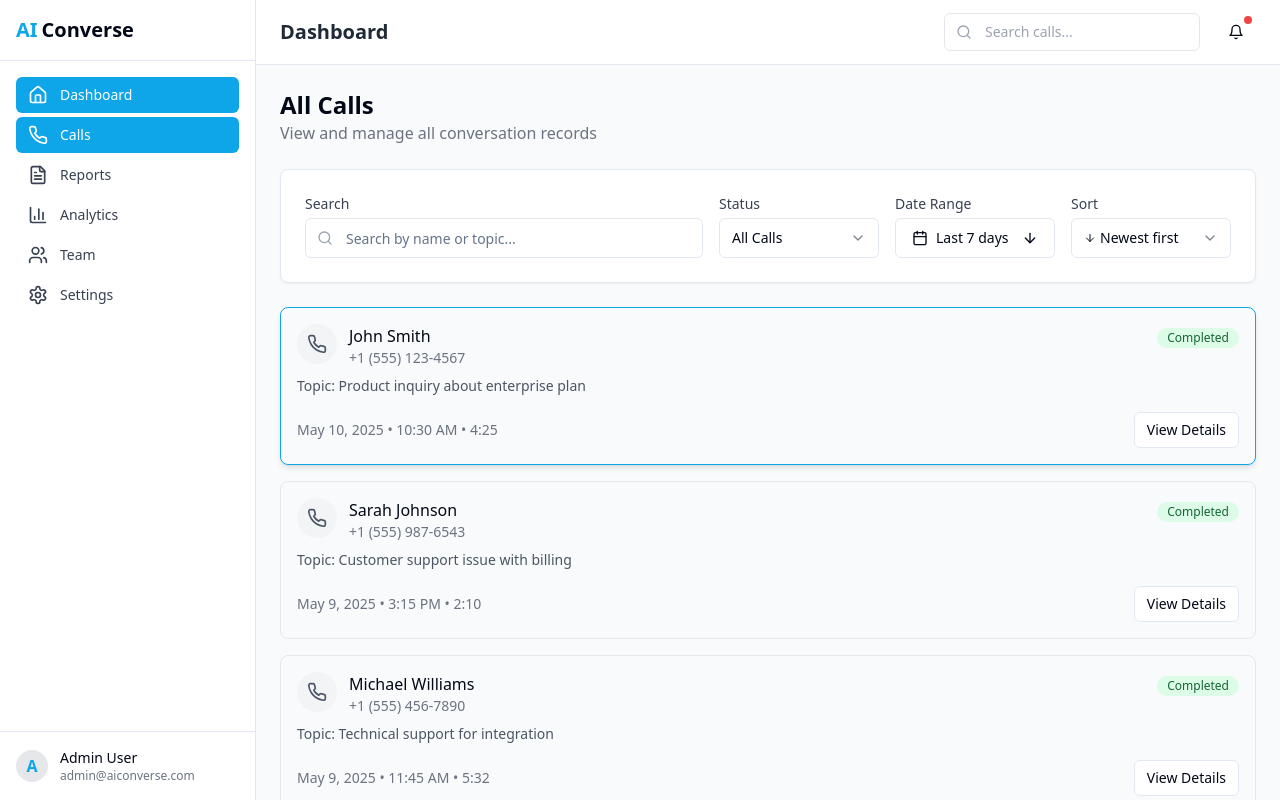
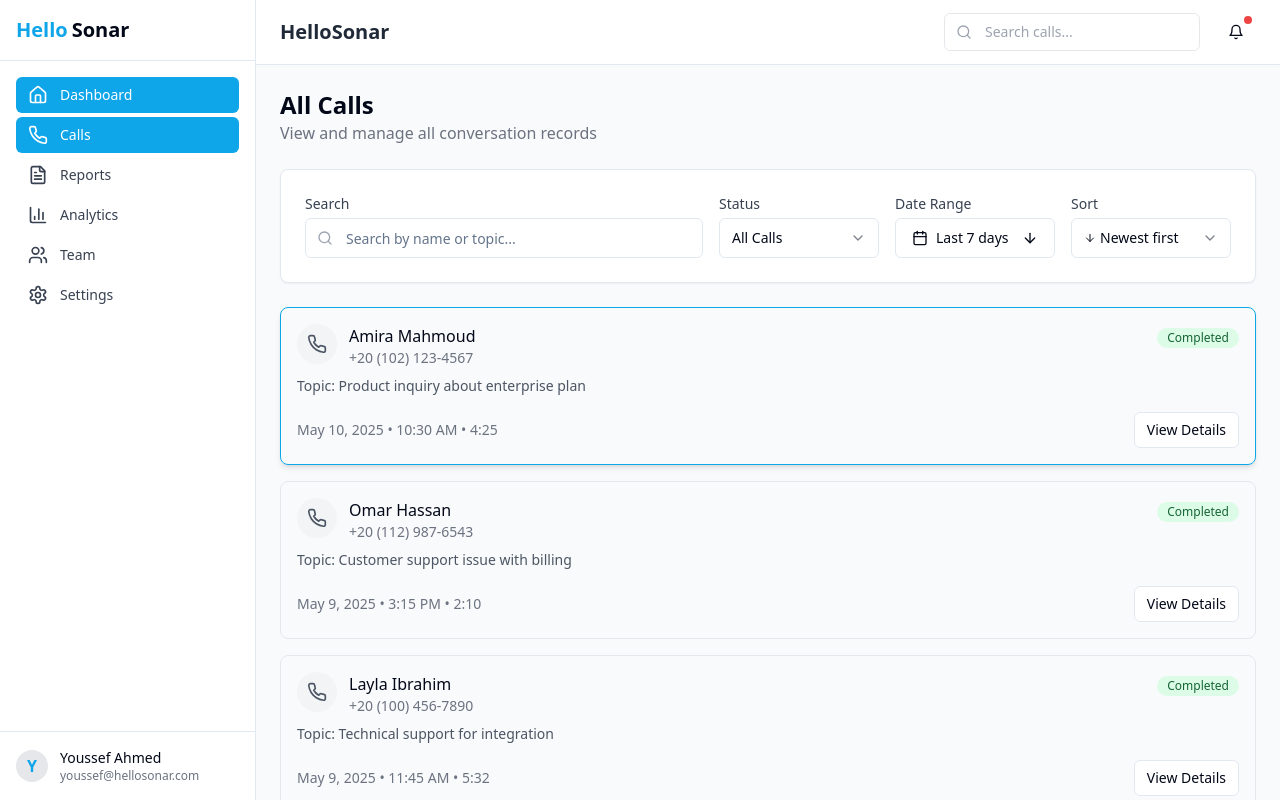
Before and after one commit to sino-private/ai-voice-insight-hub, a React (Vite) app: page /calls in a window 1280 px wide. Built offline with nearby package versions, Linux system fonts and the light colour scheme.

Commit message:
Rename dashboard elements
Update dashboard elements to reflect new company name and user names.

```diff
--- a/index.html
+++ b/index.html
@@ -4,12 +4,12 @@
   <head>
     <meta charset="UTF-8" />
     <meta name="viewport" content="width=device-width, initial-scale=1.0" />
-    <title>AI Converse Dashboard</title>
-    <meta name="description" content="AI Converse - Conversational AI Platform Dashboard" />
-    <meta name="author" content="AI Converse" />
+    <title>HelloSonar Dashboard</title>
+    <meta name="description" content="HelloSonar - Conversational AI Platform Dashboard" />
+    <meta name="author" content="HelloSonar" />
 
-    <meta property="og:title" content="AI Converse Dashboard" />
-    <meta property="og:description" content="AI Converse - Conversational AI Platform Dashboard" />
+    <meta property="og:title" content="HelloSonar Dashboard" />
+    <meta property="og:description" content="HelloSonar - Conversational AI Platform Dashboard" />
     <meta property="og:type" content="website" />
     <meta property="og:image" content="https://lovable.dev/opengraph-image-p98pqg.png" />
 
--- a/src/components/dashboard/CallDetails.tsx
+++ b/src/components/dashboard/CallDetails.tsx
@@ -17,10 +17,10 @@ const CallDetails = ({ callId }: CallDetailsProps) => {
   const callData = {
     id: "call-001",
     customer: {
-      name: "John Smith",
-      phone: "+1 (555) 123-4567",
-      company: "Acme Corp",
-      email: "john@acmecorp.com"
+      name: "Amira Mahmoud",
+      phone: "+20 (102) 123-4567",
+      company: "Cairo Electronics",
+      email: "amira@cairoelectronics.com"
     },
     date: "May 10, 2025",
     time: "10:30 AM",
@@ -28,29 +28,29 @@ const CallDetails = ({ callId }: CallDetailsProps) => {
     status: "completed",
     topic: "Product inquiry about enterprise plan",
     transcript: [
-      { speaker: "AI", text: "Hello, thank you for calling AI Converse. How can I assist you today?", time: "0:00" },
+      { speaker: "AI", text: "Hello, thank you for calling HelloSonar. How can I assist you today?", time: "0:00" },
       { speaker: "Customer", text: "Hi, I'm interested in learning more about your enterprise plan.", time: "0:05" },
       { speaker: "AI", text: "I'd be happy to tell you about our enterprise plan. It includes unlimited calls, priority support, and custom AI training.", time: "0:12" },
       { speaker: "Customer", text: "That sounds good. What about pricing?", time: "0:24" },
       { speaker: "AI", text: "Our enterprise plan starts at $999 per month and scales based on usage. Would you like me to have one of our account executives reach out to discuss your specific needs?", time: "0:30" },
-      { speaker: "Customer", text: "Yes, that would be helpful. My email is john@acmecorp.com.", time: "0:45" },
+      { speaker: "Customer", text: "Yes, that would be helpful. My email is amira@cairoelectronics.com.", time: "0:45" },
       { speaker: "AI", text: "Perfect! I've noted your email. An account executive will reach out within the next 24 hours. Is there anything else I can help you with today?", time: "0:52" },
       { speaker: "Customer", text: "No, that's all for now. Thank you.", time: "1:05" },
-      { speaker: "AI", text: "Thank you for your interest in AI Converse. Have a great day!", time: "1:10" }
+      { speaker: "AI", text: "Thank you for your interest in HelloSonar. Have a great day!", time: "1:10" }
     ],
-    summary: "John Smith from Acme Corp inquired about the enterprise plan pricing. He requested more information and provided his email (john@acmecorp.com) for follow-up. He's interested in learning about the unlimited calls, priority support, and custom AI training features. An account executive should contact him within 24 hours.",
+    summary: "Amira Mahmoud from Cairo Electronics inquired about the enterprise plan pricing. She requested more information and provided her email (amira@cairoelectronics.com) for follow-up. She's interested in learning about the unlimited calls, priority support, and custom AI training features. An account executive should contact her within 24 hours.",
     report: {
       sentiment: "Positive",
       intent: "Information gathering",
       nextActions: [
         "Account executive to follow up within 24 hours",
-        "Prepare enterprise plan pricing details specific to Acme Corp's size",
+        "Prepare enterprise plan pricing details specific to Cairo Electronics' size",
         "Add customer to CRM for tracking"
       ],
       keyInsights: [
         "Customer is in research phase",
         "Price sensitivity was indicated",
-        "Customer represents Acme Corp, a potential enterprise client",
+        "Customer represents Cairo Electronics, a potential enterprise client",
         "Customer preferred email contact over immediate phone call"
       ],
       recommendedFollowup: "Send a personalized email with enterprise plan details before the account executive call to give the customer time to review."
--- a/src/components/dashboard/Header.tsx
+++ b/src/components/dashboard/Header.tsx
@@ -6,7 +6,7 @@ const Header = () => {
   return (
     <header className="bg-white border-b px-6 py-3">
       <div className="flex items-center justify-between">
-        <h1 className="text-xl font-semibold text-gray-800">Dashboard</h1>
+        <h1 className="text-xl font-semibold text-gray-800">HelloSonar</h1>
 
         <div className="flex items-center space-x-4">
           <div className="relative">
--- a/src/components/dashboard/Sidebar.tsx
+++ b/src/components/dashboard/Sidebar.tsx
@@ -52,8 +52,8 @@ const Sidebar = ({ className }: SidebarProps) => {
     <div className={cn("w-64 border-r bg-white h-screen flex flex-col", className)}>
       <div className="p-4 border-b">
         <h2 className="font-bold text-xl flex items-center">
-          <span className="text-brand-blue">AI</span>
-          <span className="ml-1">Converse</span>
+          <span className="text-brand-blue">Hello</span>
+          <span className="ml-1">Sonar</span>
         </h2>
       </div>
 
@@ -78,11 +78,11 @@ const Sidebar = ({ className }: SidebarProps) => {
       <div className="p-4 border-t mt-auto">
         <div className="flex items-center">
           <div className="h-8 w-8 rounded-full bg-gray-200 flex items-center justify-center text-brand-blue font-bold">
-            A
+            Y
           </div>
           <div className="ml-3">
-            <p className="text-sm font-medium">Admin User</p>
-            <p className="text-xs text-gray-500">admin@aiconverse.com</p>
+            <p className="text-sm font-medium">Youssef Ahmed</p>
+            <p className="text-xs text-gray-500">youssef@hellosonar.com</p>
           </div>
         </div>
       </div>
--- a/src/pages/AllCalls.tsx
+++ b/src/pages/AllCalls.tsx
@@ -13,8 +13,8 @@ const allCalls: CallItemData[] = [
   {
     id: "call-001",
     customer: {
-      name: "John Smith",
-      phone: "+1 (555) 123-4567",
+      name: "Amira Mahmoud",
+      phone: "+20 (102) 123-4567",
     },
     date: "May 10, 2025",
     time: "10:30 AM",
@@ -25,8 +25,8 @@ const allCalls: CallItemData[] = [
   {
     id: "call-002",
     customer: {
-      name: "Sarah Johnson",
-      phone: "+1 (555) 987-6543",
+      name: "Omar Hassan",
+      phone: "+20 (112) 987-6543",
     },
     date: "May 9, 2025",
     time: "3:15 PM",
@@ -37,8 +37,8 @@ const allCalls: CallItemData[] = [
   {
     id: "call-003",
     customer: {
-      name: "Michael Williams",
-      phone: "+1 (555) 456-7890",
+      name: "Layla Ibrahim",
+      phone: "+20 (100) 456-7890",
     },
     date: "May 9, 2025",
     time: "11:45 AM",
@@ -49,8 +49,8 @@ const allCalls: CallItemData[] = [
   {
     id: "call-004",
     customer: {
-      name: "Jennifer Brown",
-      phone: "+1 (555) 234-5678",
+      name: "Mustafa Ali",
+      phone: "+20 (111) 234-5678",
     },
     date: "May 8, 2025",
     time: "2:00 PM",
@@ -61,8 +61,8 @@ const allCalls: CallItemData[] = [
   {
     id: "call-005",
     customer: {
-      name: "Robert Davis",
-      phone: "+1 (555) 345-6789",
+      name: "Nour El-Din",
+      phone: "+20 (101) 345-6789",
     },
     date: "May 8, 2025",
     time: "9:20 AM",
@@ -73,8 +73,8 @@ const allCalls: CallItemData[] = [
   {
     id: "call-006",
     customer: {
-      name: "Emily Wilson",
-      phone: "+1 (555) 567-8901",
+      name: "Fatima Mohammed",
+      phone: "+20 (106) 567-8901",
     },
     date: "May 7, 2025",
     time: "4:45 PM",
@@ -85,8 +85,8 @@ const allCalls: CallItemData[] = [
   {
     id: "call-007",
     customer: {
-      name: "David Martinez",
-      phone: "+1 (555) 678-9012",
+      name: "Ahmed Khaled",
+      phone: "+20 (109) 678-9012",
     },
     date: "May 7, 2025",
     time: "11:10 AM",
@@ -97,8 +97,8 @@ const allCalls: CallItemData[] = [
   {
     id: "call-008",
     customer: {
-      name: "Lisa Anderson",
-      phone: "+1 (555) 789-0123",
+      name: "Yasmin Adel",
+      phone: "+20 (115) 789-0123",
     },
     date: "May 6, 2025",
     time: "2:30 PM",
--- a/src/pages/Index.tsx
+++ b/src/pages/Index.tsx
@@ -12,8 +12,8 @@ const recentCalls: CallItemData[] = [
   {
     id: "call-001",
     customer: {
-      name: "John Smith",
-      phone: "+1 (555) 123-4567",
+      name: "Amira Mahmoud",
+      phone: "+20 (102) 123-4567",
     },
     date: "May 10, 2025",
     time: "10:30 AM",
@@ -24,8 +24,8 @@ const recentCalls: CallItemData[] = [
   {
     id: "call-002",
     customer: {
-      name: "Sarah Johnson",
-      phone: "+1 (555) 987-6543",
+      name: "Omar Hassan",
+      phone: "+20 (112) 987-6543",
     },
     date: "May 9, 2025",
     time: "3:15 PM",
@@ -36,8 +36,8 @@ const recentCalls: CallItemData[] = [
   {
     id: "call-003",
     customer: {
-      name: "Michael Williams",
-      phone: "+1 (555) 456-7890",
+      name: "Layla Ibrahim",
+      phone: "+20 (100) 456-7890",
     },
     date: "May 9, 2025",
     time: "11:45 AM",
@@ -48,8 +48,8 @@ const recentCalls: CallItemData[] = [
   {
     id: "call-004",
     customer: {
-      name: "Jennifer Brown",
-      phone: "+1 (555) 234-5678",
+      name: "Mustafa Ali",
+      phone: "+20 (111) 234-5678",
     },
     date: "May 8, 2025",
     time: "2:00 PM",
@@ -72,7 +72,7 @@ const Index = () => {
   return (
     <DashboardLayout>
       <div className="mb-8">
-        <h1 className="text-2xl font-bold mb-2">Welcome back, Admin</h1>
+        <h1 className="text-2xl font-bold mb-2">Welcome back, Youssef</h1>
         <p className="text-gray-500">Here's what's happening with your AI conversations</p>
       </div>
 
@@ -195,7 +195,7 @@ const Index = () => {
             </div>
             <div>
               <p className="text-sm">
-                <span className="font-medium">John Smith</span> from Acme Corp had a call about enterprise pricing
+                <span className="font-medium">Amira Mahmoud</span> from Cairo Electronics had a call about enterprise pricing
               </p>
               <p className="text-xs text-gray-500 mt-1">30 minutes ago</p>
             </div>
@@ -207,7 +207,7 @@ const Index = () => {
             </div>
             <div>
               <p className="text-sm">
-                <span className="font-medium">Sarah Johnson</span> call recording was downloaded
+                <span className="font-medium">Omar Hassan</span> call recording was downloaded
               </p>
               <p className="text-xs text-gray-500 mt-1">2 hours ago</p>
             </div>
@@ -219,7 +219,7 @@ const Index = () => {
             </div>
             <div>
               <p className="text-sm">
-                <span className="font-medium">Michael Williams</span> call report was generated
+                <span className="font-medium">Layla Ibrahim</span> call report was generated
               </p>
               <p className="text-xs text-gray-500 mt-1">3 hours ago</p>
             </div>
@@ -231,7 +231,7 @@ const Index = () => {
             </div>
             <div>
               <p className="text-sm">
-                <span className="font-medium">Jennifer Brown</span> was added as a new customer
+                <span className="font-medium">Mustafa Ali</span> was added as a new customer
               </p>
               <p className="text-xs text-gray-500 mt-1">5 hours ago</p>
             </div>
```
